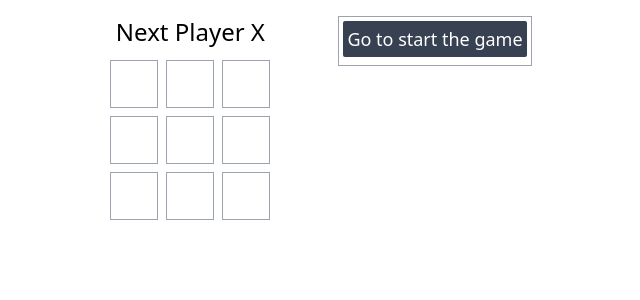
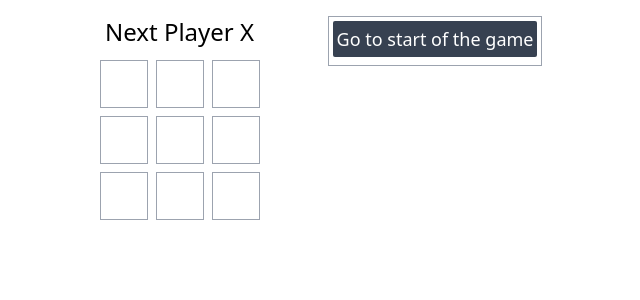
Before and after one commit to aansourav/TicTacToe, a React (Vite) app: page / in a window 1280 px wide. Shown: the top 300 px of the page, without its empty margins (321-961 px from the left). Built offline with nearby package versions, Linux system fonts and the light colour scheme.

Commit message:
Status color edited

```diff
--- a/src/App.jsx
+++ b/src/App.jsx
@@ -83,9 +83,9 @@ export default function Game() {
   const moves = history.map((squares, move) => {
     let description;
     if (move > 0) {
-      description = `Go to the move # ${move}`;
+      description = `Go to move # ${move}`;
     } else {
-      description = `Go to start the game`;
+      description = `Go to start of the game`;
     }
     return (
       <li
```
